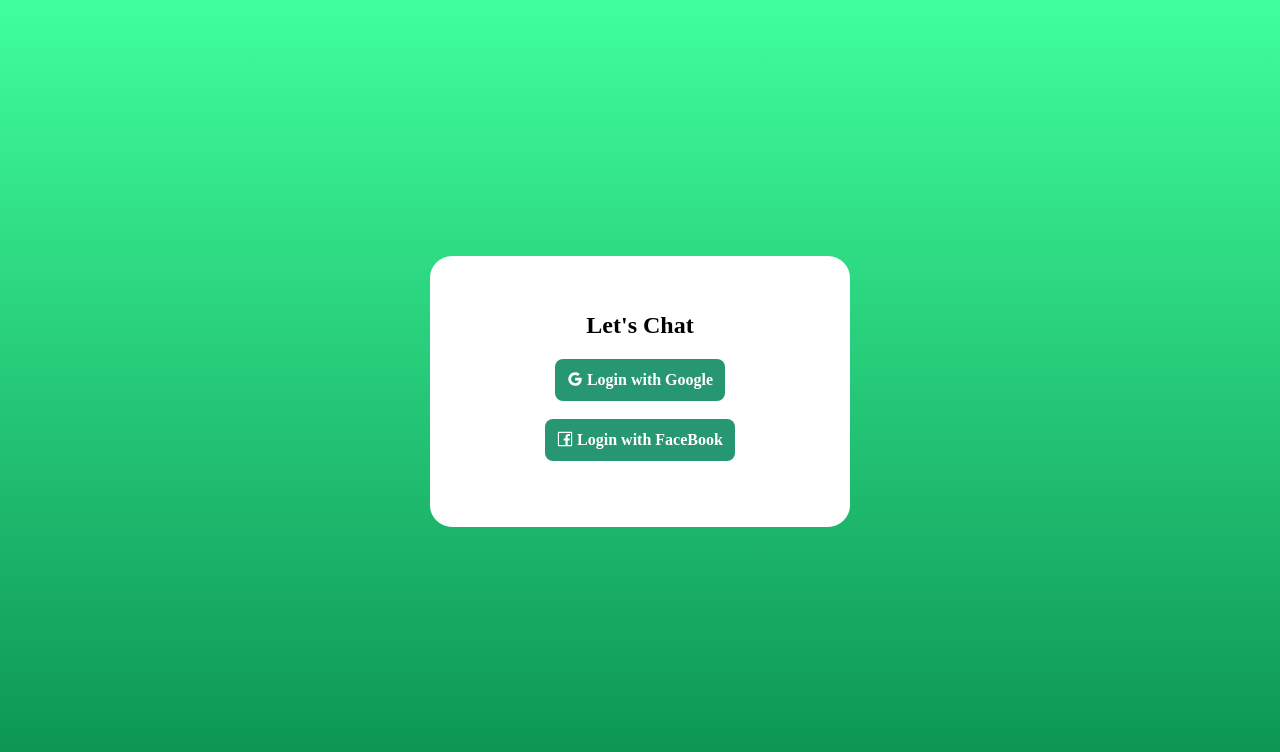
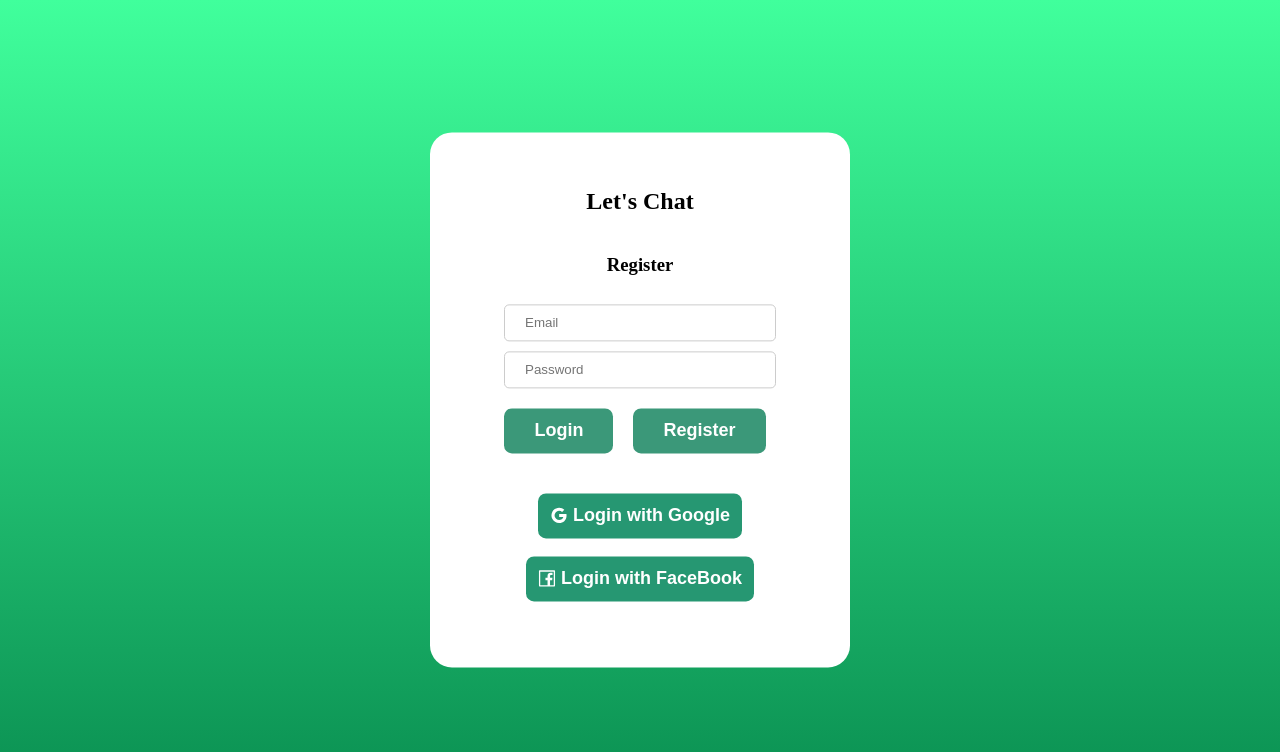
Before and after one commit to tinaytini/letschat, a React (Create React App) app: page / in a window 1280 px wide. Shown: the top 752 px of the page. Built offline with nearby package versions, Linux system fonts and the light colour scheme.

Commit message:
email auth styles

```diff
--- a/src/components/Login.jsx
+++ b/src/components/Login.jsx
@@ -1,31 +1,91 @@
 
 import { GoogleOutlined, FacebookOutlined } from '@ant-design/icons';
 import { getAuth, GoogleAuthProvider, FacebookAuthProvider, signInWithRedirect } from 'firebase/auth'
+import { useState } from 'react';
 import firebaseApp from "../firebase";
-
 const auth = getAuth(firebaseApp)
 
 function Login() {
+    const [login, setLogin] = useState(false)
+    const [ registerEmail, setRegisterEmail ] = useState('');
+    const [ registerPassword, setRegisterPassword ] = useState('');
+    const [ loginEmail, setLoginEmail ] = useState('');
+    const [ loginPassword, setLoginPassword ] = useState('');
+
+    const handleLoginBtn = () => {
+        setLogin(true)
+    }
+
+    const handleRegisterBtn = () => {
+        setLogin(false)
+    }
+
     return (
         <div id="login-page">
             <div id="login-card">
                 <h2>Let's Chat</h2>
-                <div
+
+                <div className='emailLogin'>
+                    {login
+                        ?
+                        <>
+                            <h3>Login</h3>
+                            <label className='login'>
+                                <input
+                                    type="email"
+                                    placeholder='Email'
+                                    onChange={(e) => {setLoginEmail(e.target.value)}}
+                                />
+                            </label>
+                            <label className='login'>
+                                <input
+                                    type="password"
+                                    placeholder='Password'
+                                    onChange={(e) => {setLoginPassword(e.target.value)}}
+                                />
+                            </label>
+                        </>
+                        :
+                        <>
+                            <h3>Register</h3>
+                            <label className='register'>
+                                <input
+                                    type="email"
+                                    placeholder='Email'
+                                    onChange={(e) => {setRegisterEmail(e.target.value)}}
+                                />
+                            </label>
+                            <label className='register'>
+                                <input
+                                    type="password"
+                                    placeholder='Password'
+                                    onChange={(e) => {setRegisterPassword(e.target.value)}}
+                                />
+                            </label>
+                        </>
+                    }
+
+
+                    <div className='email-btns'>
+                        <button onClick={handleLoginBtn} >Login</button>
+                        <button onClick={handleRegisterBtn}>Register</button>
+                    </div>
+                </div>
+                <button
                     className='login-button google'
                     onClick={() => signInWithRedirect(auth, new GoogleAuthProvider())}
                 >
-                    <GoogleOutlined/> Login with Google
-                </div>
-                <br/><br/>
-                <div
+                    <GoogleOutlined /> Login with Google
+                </button>
+                <br /><br />
+                <button
                     className='login-button google'
                     onClick={() => signInWithRedirect(auth, new FacebookAuthProvider())}
                 >
-                    <FacebookOutlined/> Login with FaceBook
-                </div>
+                    <FacebookOutlined /> Login with FaceBook
+                </button>
             </div>
         </div>
     )
 }
-
 export default Login;
--- a/src/firebase.js
+++ b/src/firebase.js
@@ -1,4 +1,5 @@
 import { initializeApp } from "firebase/app";
+
 
 export default initializeApp({
     apiKey: "AIzaSyCxpUXk9f-z45jixPLULvToq9RMYRvOg3o",
--- a/src/index.css
+++ b/src/index.css
@@ -25,14 +25,45 @@ code {
 
 #login-card {
   position: relative;
-  top: calc(50vh - 144px);
-  left: calc(50vw - 210px);
+  top: 50%;
+  left: 50%;
+  transform: translate(-50%, -50%);
   padding-top: 36px;
   padding-bottom: 66px;
   width: 420px;
   text-align: center;
   background-color: white;
   border-radius: 22px;
+}
+.emailLogin {
+  display: grid;
+  grid-auto-flow: row;
+  row-gap: 10px;
+}
+
+label>input {
+  padding: 10px 20px;
+  width: 230px;
+  border-radius: 5px;
+  border: 1px solid #ccc;
+  grid-auto-flow: column;
+}
+button {
+  cursor: pointer;
+  color: white;
+  padding: 12px 30px;
+  border-radius: 8px;
+  border: none;
+  display: inline-block;
+  font-weight: 700;
+  background-color: #3b9879;
+  font-size: 18px;
+}
+.email-btns {
+  margin: 10px 10px 40px 0;
+}
+.email-btns>button {
+  margin: 0 10px 0 10px;
 }
 
 .login-button {
```
